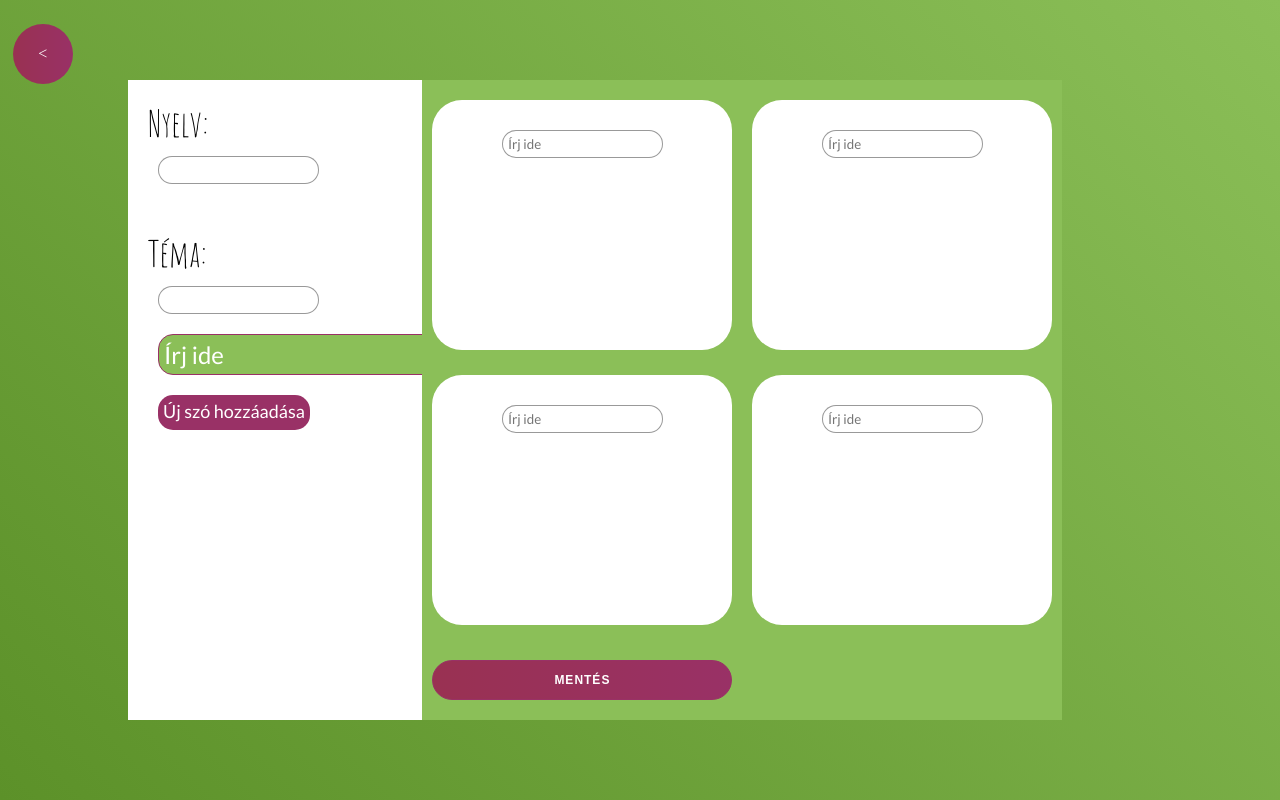
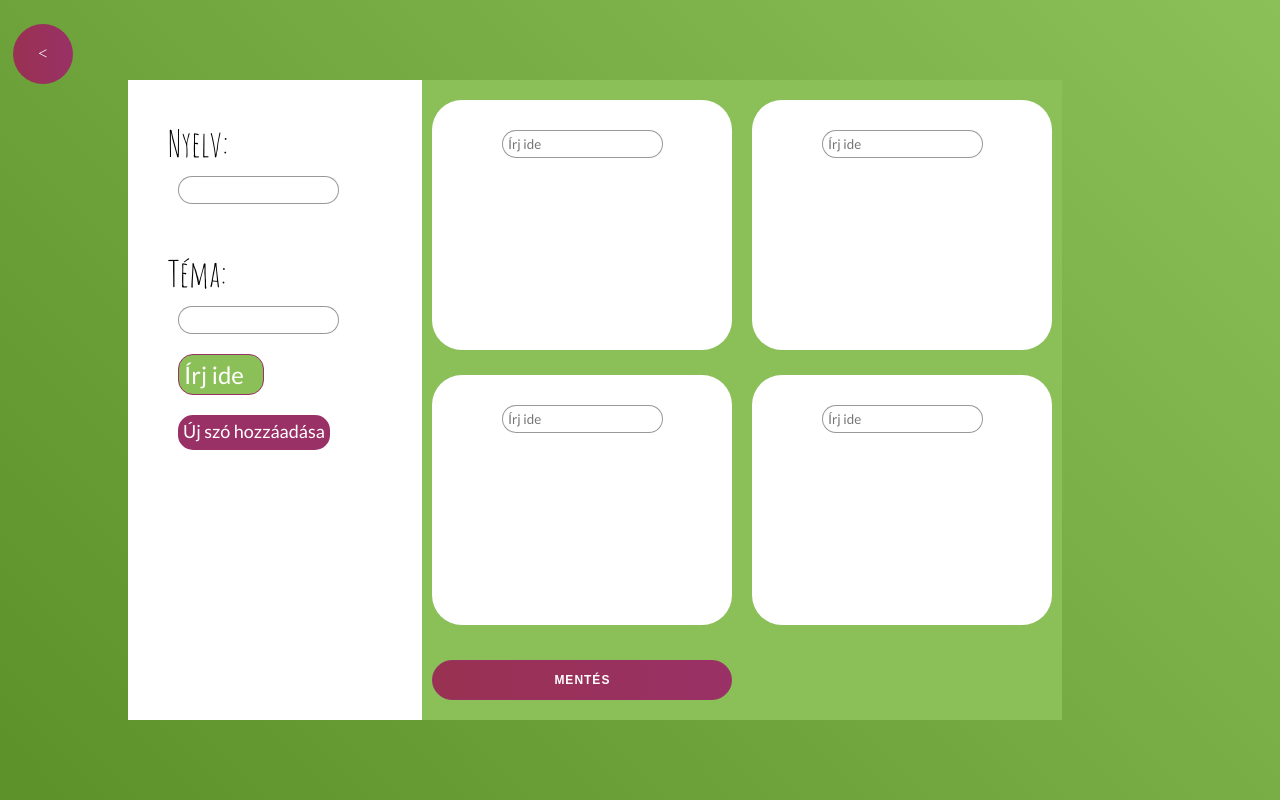
Before and after one commit to zsofikassai/lazyllamas_round_2, a Flask app: page /sorting-game-upload in a window 1280 px wide. Run offline with Flask 2, Linux system fonts and the light colour scheme; the visitor is signed in with stand-in values (Sample User, id 1).

Commit message:
Update css for sorting game exercise

```diff
--- a/static/style/sorting-game.css
+++ b/static/style/sorting-game.css
@@ -34,6 +34,11 @@ h2 {
     height: 80vh;
     width: 23vw;
     background: white;
+    display: flex;
+    flex-direction: column;
+    align-items: center;
+    justify-content: flex-start;
+    padding: 20px;
 }
 
 .category-container {
@@ -180,3 +185,7 @@ label{
     font-family: "Amatic SC";
     font-size: 36px;
 }
+
+.words{
+    width: 40%
+}
```
